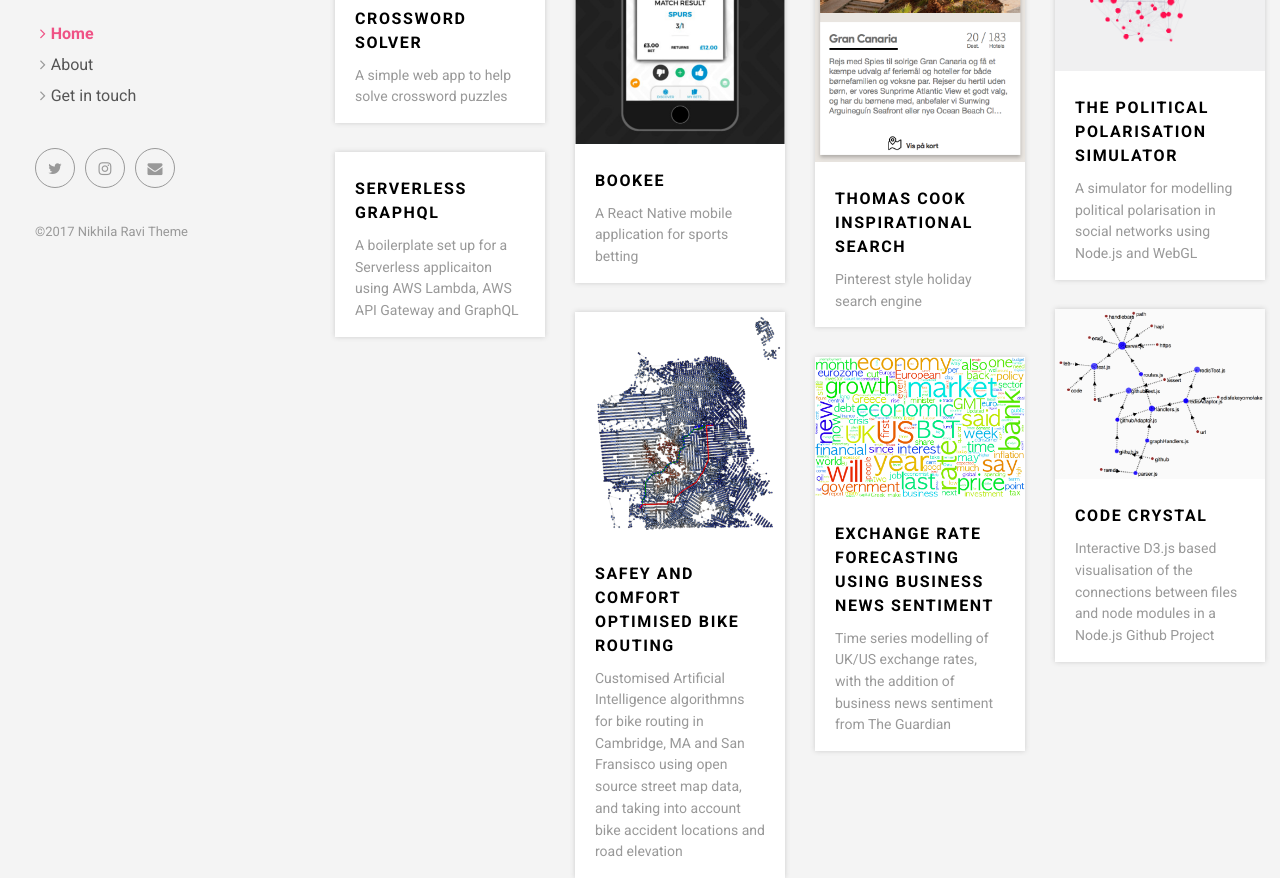
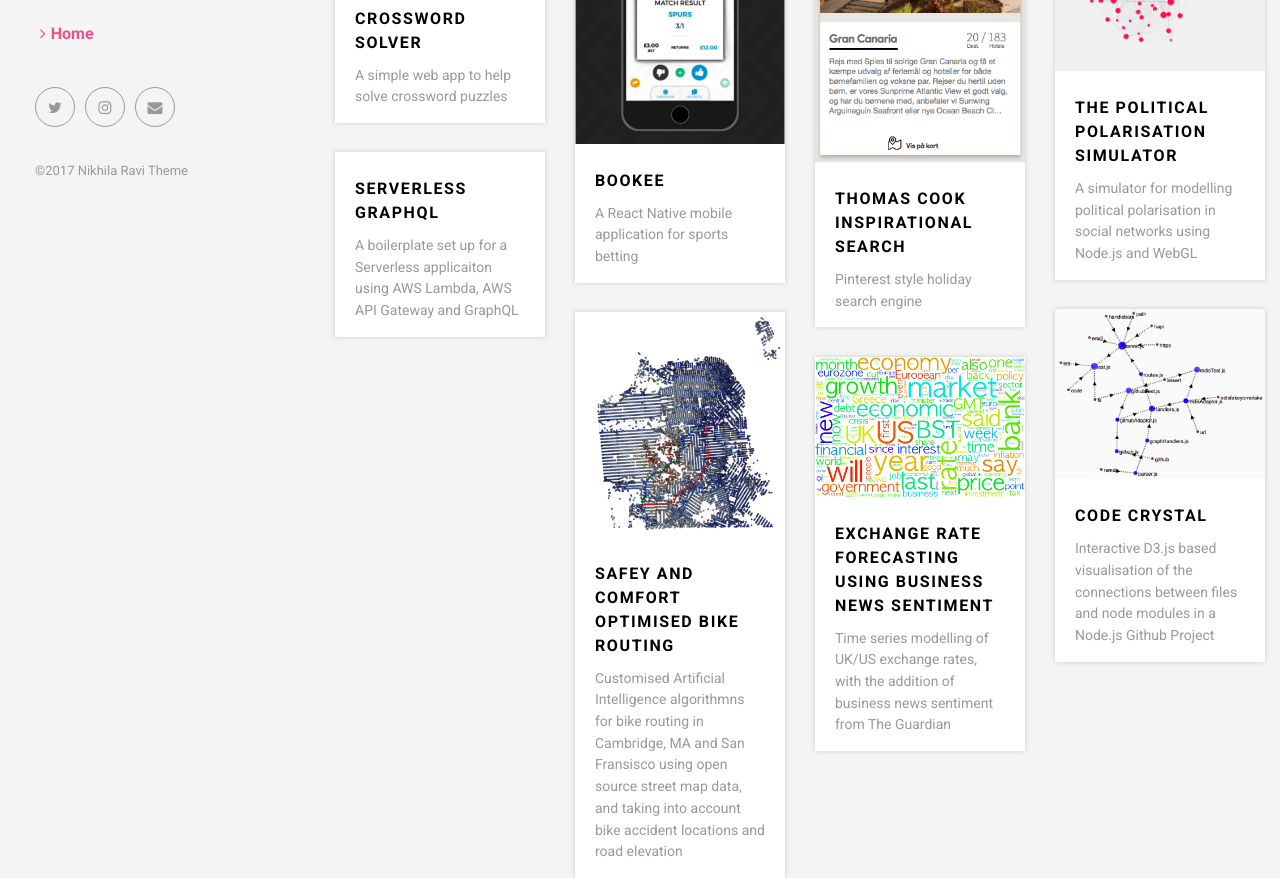
Before and after one commit to nikhilaravi/portfolio, a plain HTML site: page index.html in a window 1280 px wide. Shown: the part 221-1099 px from the top of the page. Drawn offline with nearby package versions, Linux system fonts and the light colour scheme.

Commit message:
gets rid of currently unused pages

```diff
--- a/index.html
+++ b/index.html
@@ -38,8 +38,8 @@
               <p class="sidebar-p">Originally from London, currently based in Boston, studying at Harvard University as a Kennedy Scholar. </p>
               <ul class="sidebar-menu">
                 <li class="active"><a href="index.html">Home</a></li>
-                <li><a href="about.html">About</a></li>
-                <li><a href="contact.html">Get in touch</a></li>
+                <!-- <li><a href="about.html">About</a></li>
+                <li><a href="contact.html">Get in touch</a></li> -->
               </ul>
               <p class="social"><a href="https://twitter.com/nikhilaravi" data-animate-hover="pulse" class="external twitter"><i class="fa fa-twitter"></i></a><a href="#" title="" class="external instagram"><i class="fa fa-instagram"></i></a><a href="#" data-animate-hover="pulse" class="email"><i class="fa fa-envelope"></i></a></p>
               <div class="copyright">
```
